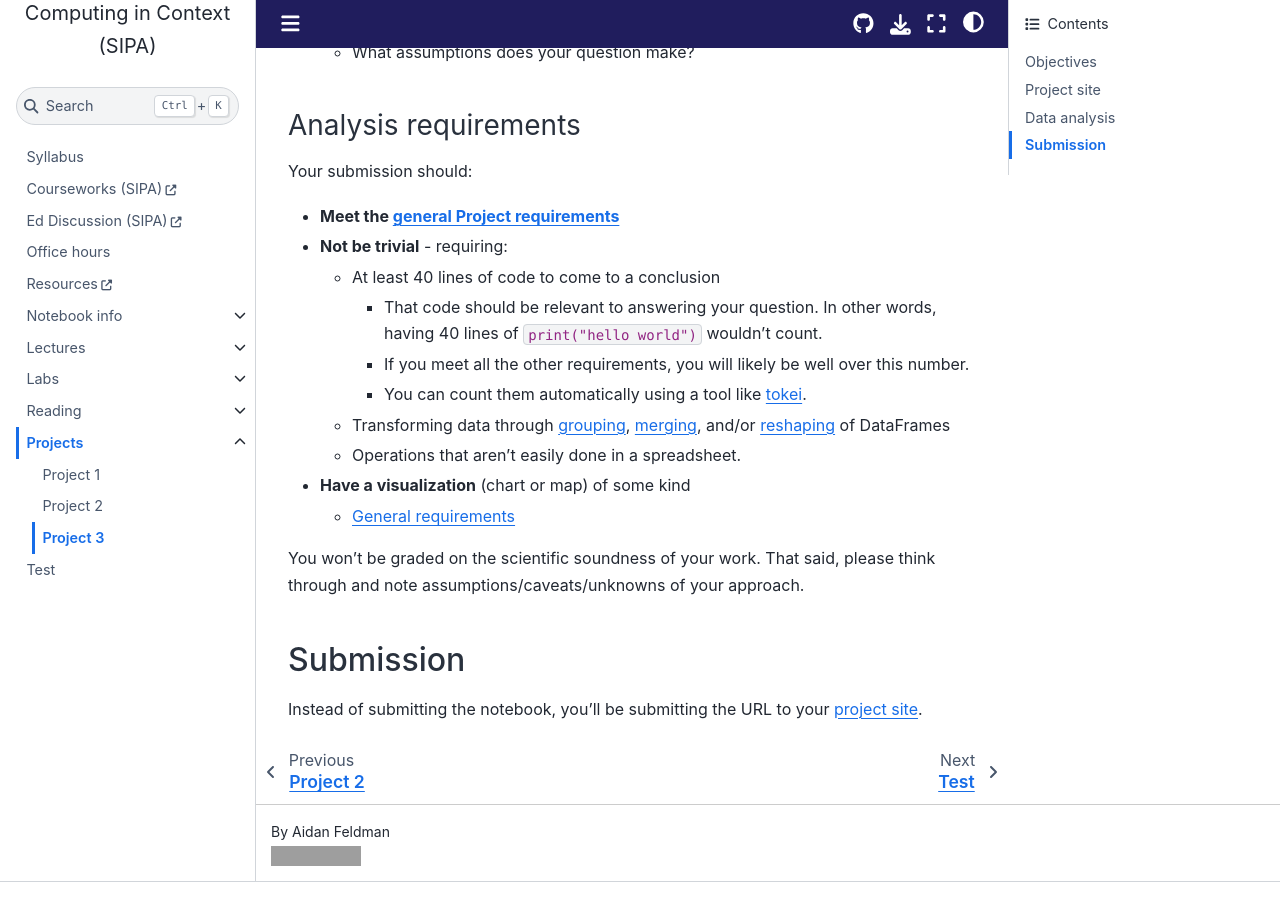
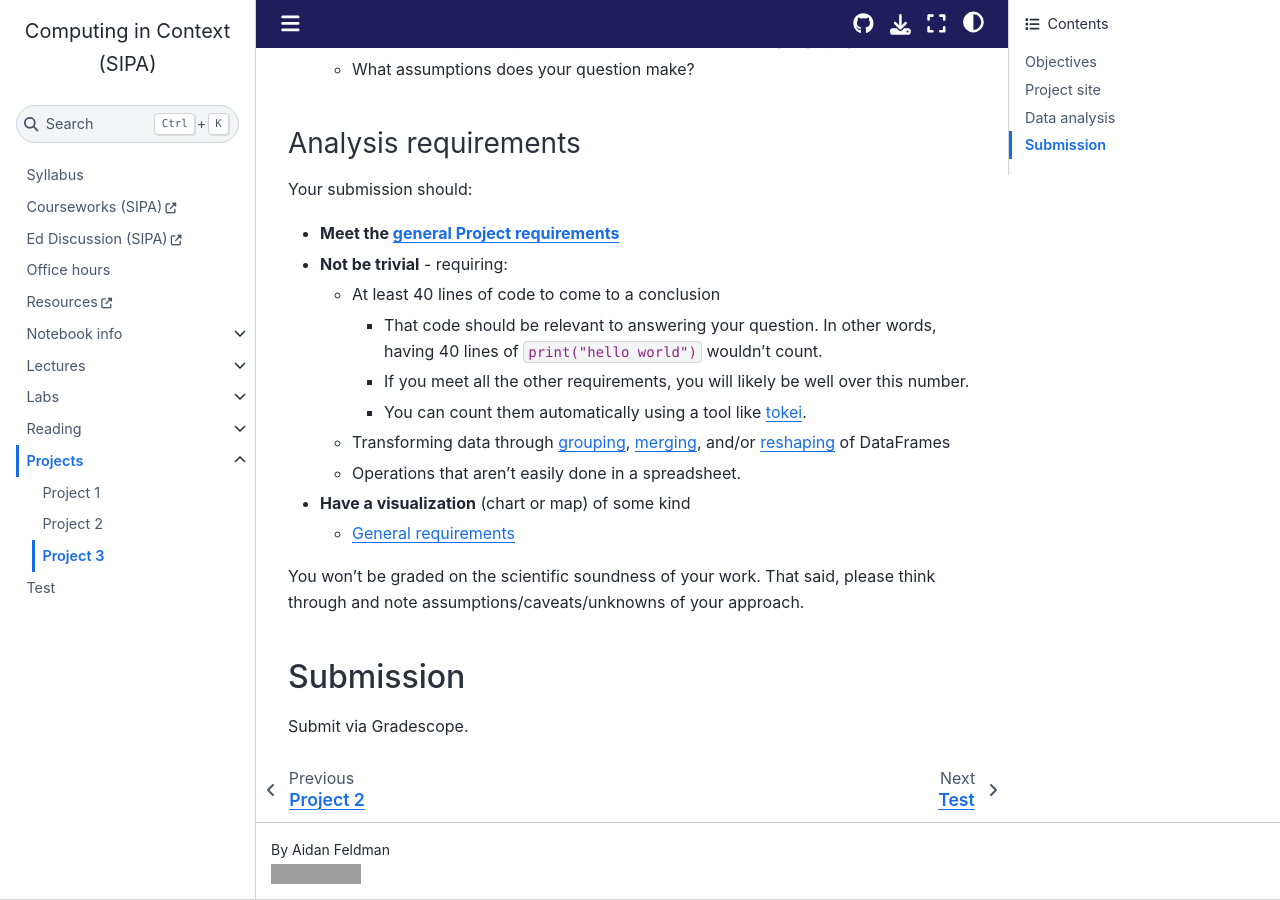
Before and after one commit to afeld/computing-in-context, a Jupyter Book: the page built from project_3.md, in a window 1280 px wide and 900 px high, scrolled down 2917 px. Built offline with Jupyter Book 1.0.4 settings and Sphinx 7.4.7 and the Sphinx Book theme 1.1.4, drawn with Linux system fonts in a browser that asks for light colours; pages that are not in the unit, such as notebooks, are missing from menus; comment, search, counter and statistics services are not loaded; some of the changed text lies outside the part shown; grey boxes are pictures that could not be loaded.

Commit message:
submit Project 3 via Gradescope

```diff
--- a/project_3.md
+++ b/project_3.md
@@ -120,4 +121,4 @@ You won't be graded on the scientific soundness of your work. That said, please
 
 ## Submission
 
-Instead of submitting the notebook, you'll be submitting the URL to your [project site](#project-site).
+Submit via Gradescope.
```
Also changed, not shown: other parts of project_3.md (+1 -0 lines), 1 other file.
